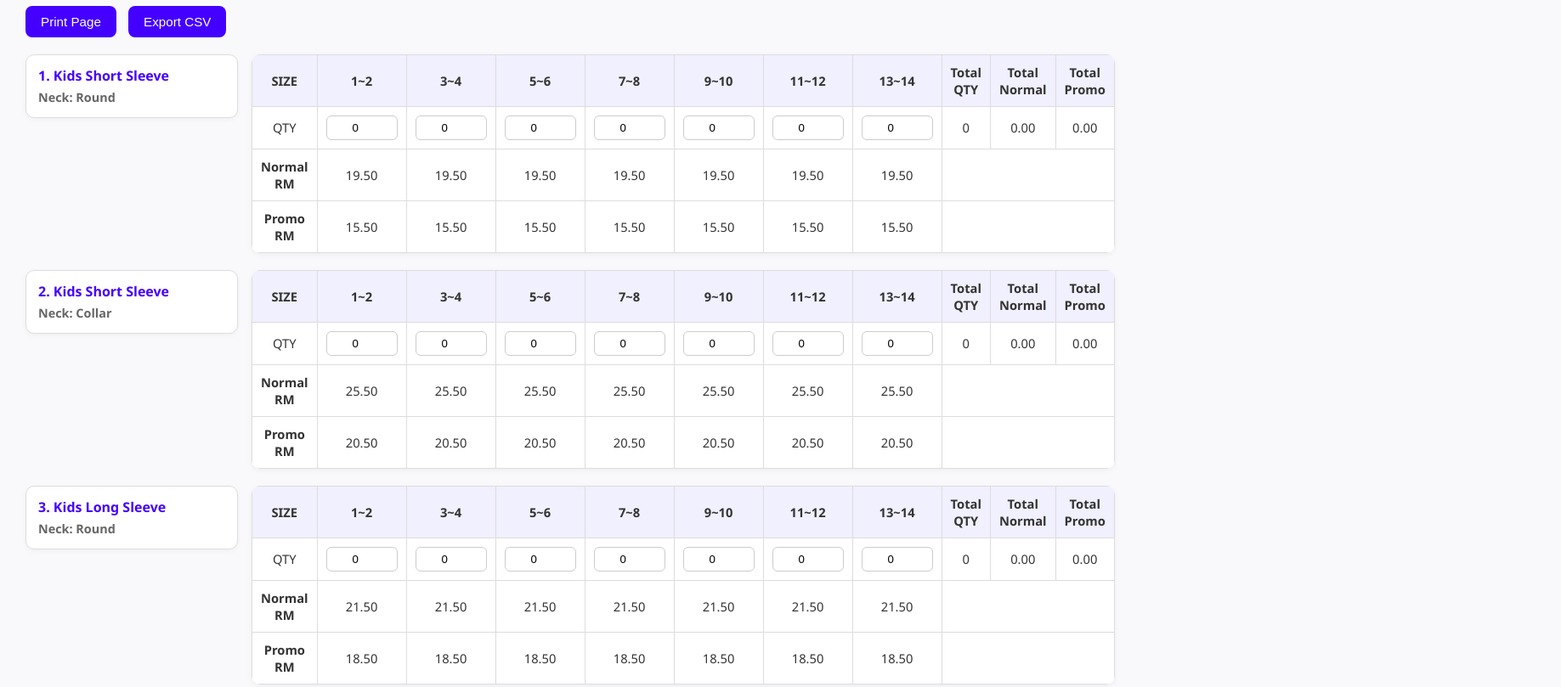
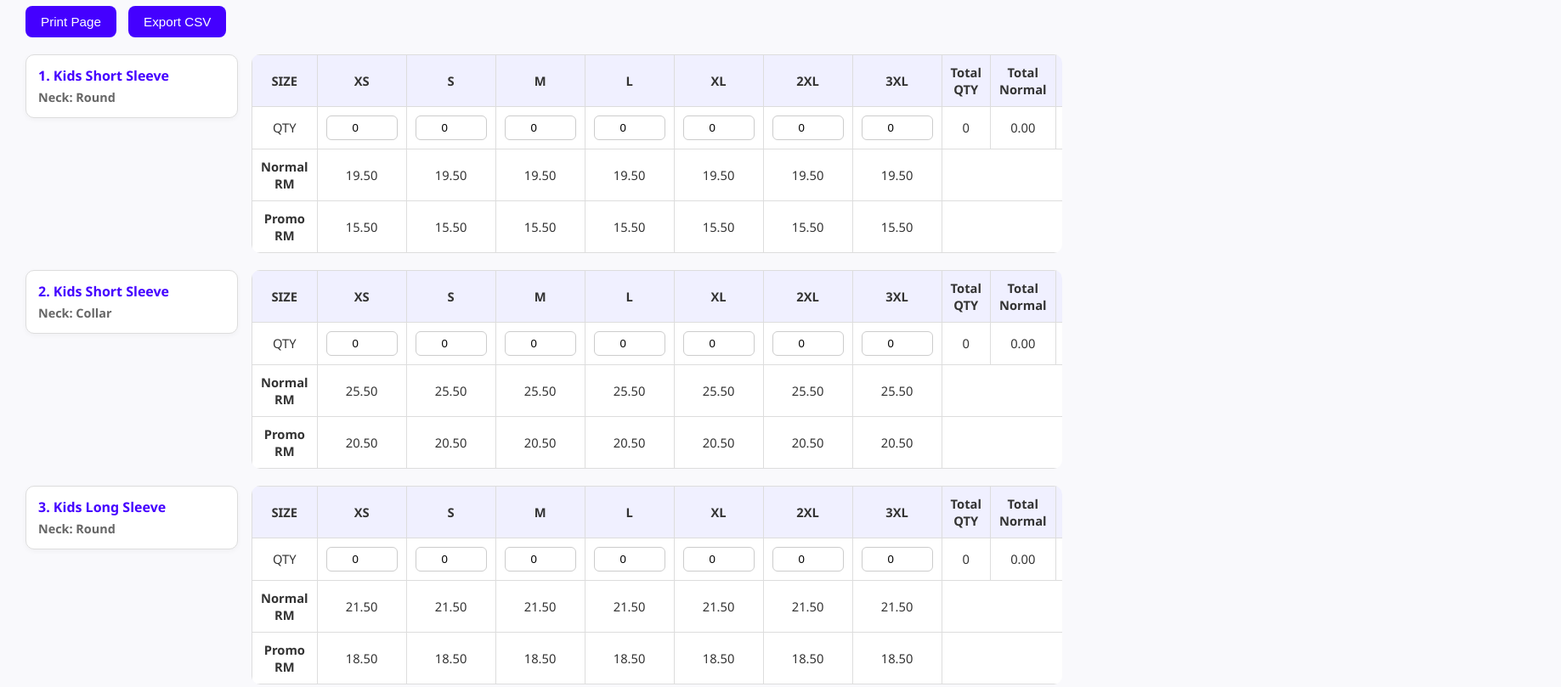
Before and after one commit to kinatsuko/jersey-app, a plain HTML site: page index.html in a window 1280 px wide. Shown: the part 140-949 px from the top of the page at 85% size, 1837 px wide, since content can reach past the window. Drawn offline with Linux system fonts and the light colour scheme.

Commit message:
Update index.html

```diff
--- a/index.html
+++ b/index.html
@@ -86,14 +86,21 @@
       font-size: 0.9em;
     }
 
+    /* table */
+    .table-wrap {
+      width: 100%;
+      overflow: auto;
+      border-radius: 10px;
+    }
+
     table {
       width: 100%;
       border-collapse: collapse;
       margin-bottom: 0;
       background-color: #fff;
       box-shadow: 0 2px 6px rgba(0, 0, 0, 0.05);
-      border-radius: 10px;
       overflow: hidden;
+      min-width: 640px; /* ensure horizontal scroll if many sizes */
     }
 
     th, td {
@@ -101,11 +108,21 @@
       padding: 10px;
       text-align: center;
       font-size: 0.92em;
+      background-clip: padding-box;
     }
 
     th {
       background-color: #f0f0ff;
       color: var(--text-dark);
+    }
+
+    /* Make the size header row sticky to the top of the viewport */
+    .sizes-row th {
+      position: sticky;
+      top: 0;
+      z-index: 5;
+      background: #f0f0ff;
+      box-shadow: 0 2px 4px rgba(0,0,0,0.04);
     }
 
     .section-title {
@@ -182,6 +199,9 @@
         width: 100%;
         max-width: none;
       }
+      table {
+        min-width: 0;
+      }
     }
   </style>
 </head>
@@ -206,10 +226,11 @@
 
 <script>
 const products = [
-  { name: "Kids Short Sleeve", neck: "Round", sizes: ["1~2","3~4","5~6","7~8","9~10","11~12","13~14"], normal: 19.5, promo: 15.5 },
-  { name: "Kids Short Sleeve", neck: "Collar", sizes: ["1~2","3~4","5~6","7~8","9~10","11~12","13~14"], normal: 25.5, promo: 20.5 },
-  { name: "Kids Long Sleeve", neck: "Round", sizes: ["1~2","3~4","5~6","7~8","9~10","11~12","13~14"], normal: 21.5, promo: 18.5 },
-  { name: "Kids Long Sleeve", neck: "Collar", sizes: ["1~2","3~4","5~6","7~8","9~10","11~12","13~14"], normal: 31.5, promo: 23.5 },
+  // Kids: sizes changed to same format as adults (XS..3XL). Prices remain scalar and will apply to each kid size.
+  { name: "Kids Short Sleeve", neck: "Round", sizes: ["XS","S","M","L","XL","2XL","3XL"], normal: 19.5, promo: 15.5 },
+  { name: "Kids Short Sleeve", neck: "Collar", sizes: ["XS","S","M","L","XL","2XL","3XL"], normal: 25.5, promo: 20.5 },
+  { name: "Kids Long Sleeve", neck: "Round", sizes: ["XS","S","M","L","XL","2XL","3XL"], normal: 21.5, promo: 18.5 },
+  { name: "Kids Long Sleeve", neck: "Collar", sizes: ["XS","S","M","L","XL","2XL","3XL"], normal: 31.5, promo: 23.5 },
 
   // Adult Short Sleeve - Round
   { name: "Adult Short Sleeve", neck: "Round", sizes: ["XS","S","M","L","XL","2XL","3XL","4XL","5XL","6XL","7XL","8XL"],
@@ -252,9 +273,12 @@ products.forEach((product, idx) => {
   labelDiv.className = "product-label";
   labelDiv.innerHTML = `${idx + 1}. ${product.name} <small>Neck: ${product.neck}</small>`;
 
+  const tableWrap = document.createElement("div");
+  tableWrap.className = "table-wrap";
+
   const table = document.createElement("table");
-  // build table without the top spanning section title
-  let html = `<tr><th>SIZE</th>`;
+  // build table with a sizes header row (made sticky via CSS)
+  let html = `<tr class="sizes-row"><th>SIZE</th>`;
   product.sizes.forEach(size => html += `<th>${size}</th>`);
   html += `<th>Total QTY</th><th>Total Normal</th><th>Total Promo</th></tr>`;
 
@@ -284,8 +308,9 @@ products.forEach((product, idx) => {
 
   table.innerHTML = html;
 
+  tableWrap.appendChild(table);
   wrapper.appendChild(labelDiv);
-  wrapper.appendChild(table);
+  wrapper.appendChild(tableWrap);
   tablesContainer.appendChild(wrapper);
 });
 
```
